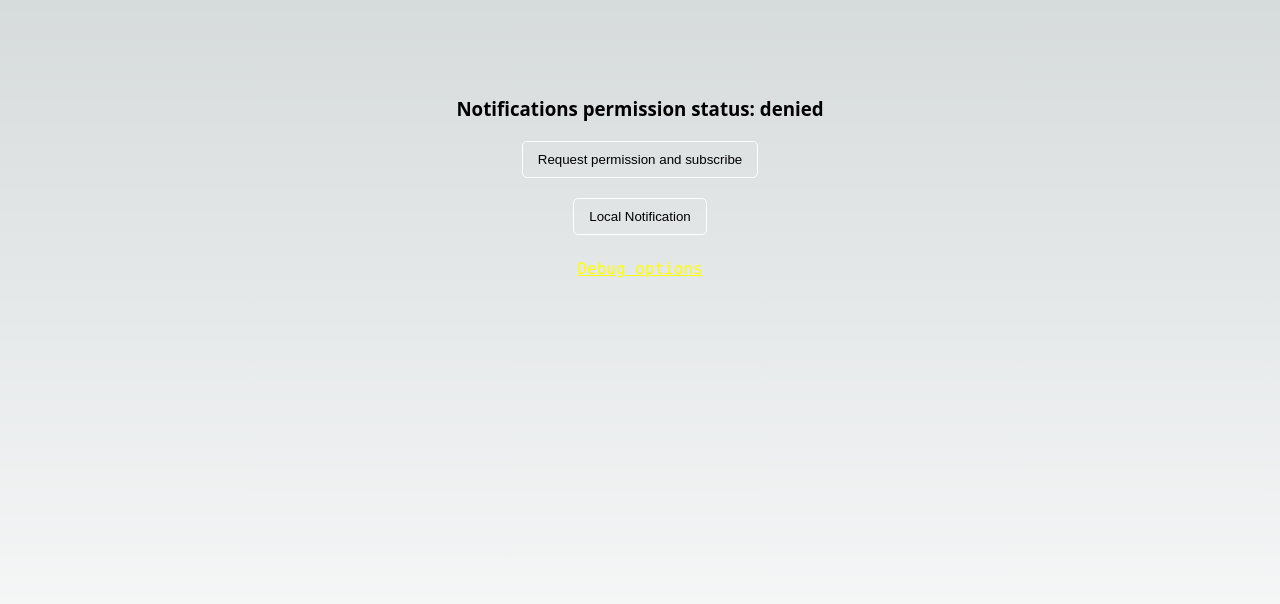
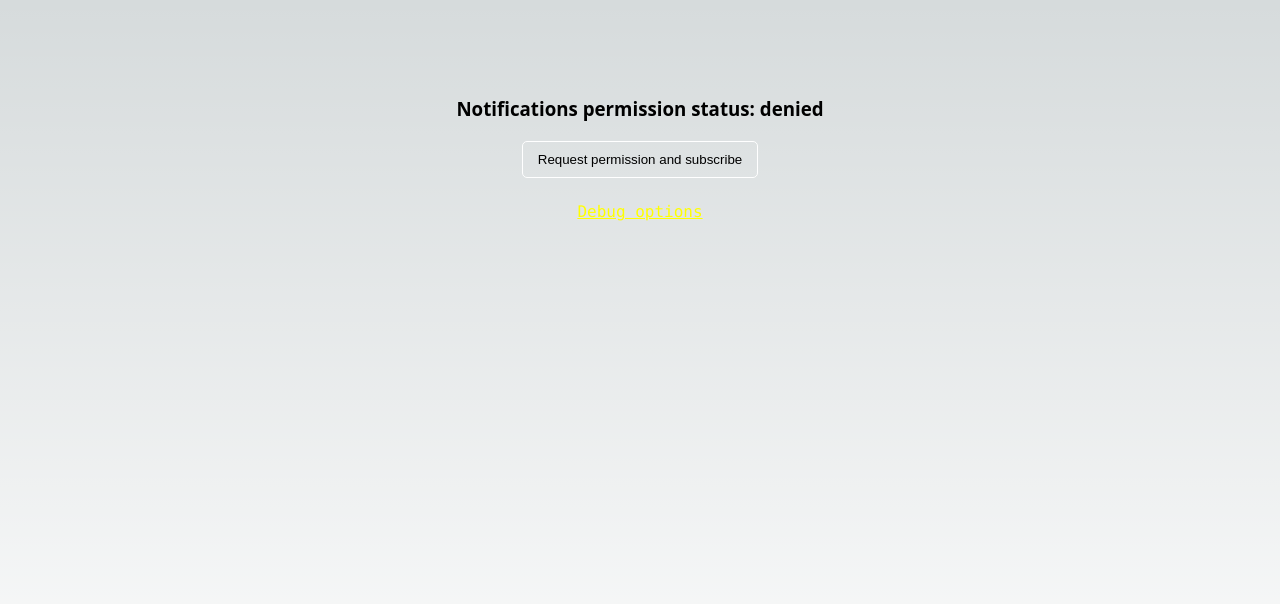
Before and after one commit to mvdam/nextjs-webpush, a Next.js app: page / in a window 1280 px wide. Shown: the top 604 px of the page. Built offline with nearby package versions, Linux system fonts and the light colour scheme.

Commit message:
fix: improved error handling for iOS

```diff
--- a/src/app/components/notifications.tsx
+++ b/src/app/components/notifications.tsx
@@ -1,6 +1,6 @@
 'use client'
 
-import { useEffect, useState } from 'react'
+import { useState } from 'react'
 import styles from '../page.module.css'
 import { CONFIG } from '@/config'
 import Link from 'next/link'
@@ -12,7 +12,7 @@ const notificationsSupported = () =>
 
 export default function Notifications() {
   const [permission, setPermission] = useState(
-    Notification?.permission || 'default'
+    window?.Notification?.permission || 'default'
   )
 
   if (!notificationsSupported()) {
@@ -72,20 +72,12 @@ export default function Notifications() {
       return
     }
 
-    const receivedPermission = await Notification.requestPermission()
+    const receivedPermission = await window?.Notification.requestPermission()
     setPermission(receivedPermission)
 
     if (receivedPermission === 'granted') {
       subscribe()
     }
-  }
-
-  const sendNewLocalNotification = () => {
-    if (permission !== 'granted' || !notificationsSupported()) {
-      return
-    }
-
-    new Notification('Local notification!')
   }
 
   return (
@@ -96,9 +88,6 @@ export default function Notifications() {
       <button onClick={requestPermission} className={styles.button}>
         Request permission and subscribe
       </button>
-      <button onClick={sendNewLocalNotification} className={styles.button}>
-        Local Notification
-      </button>
       <Link href="/debug">Debug options</Link>
     </>
   )
```
